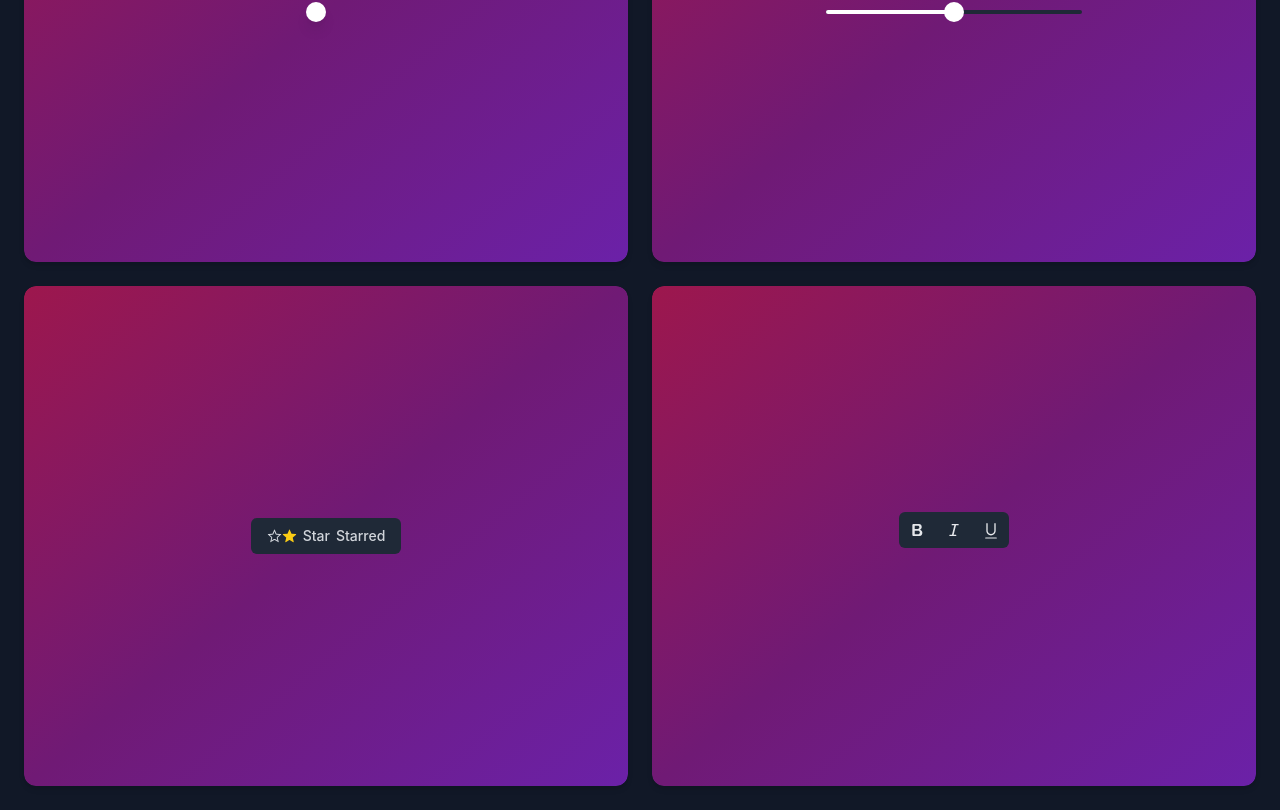
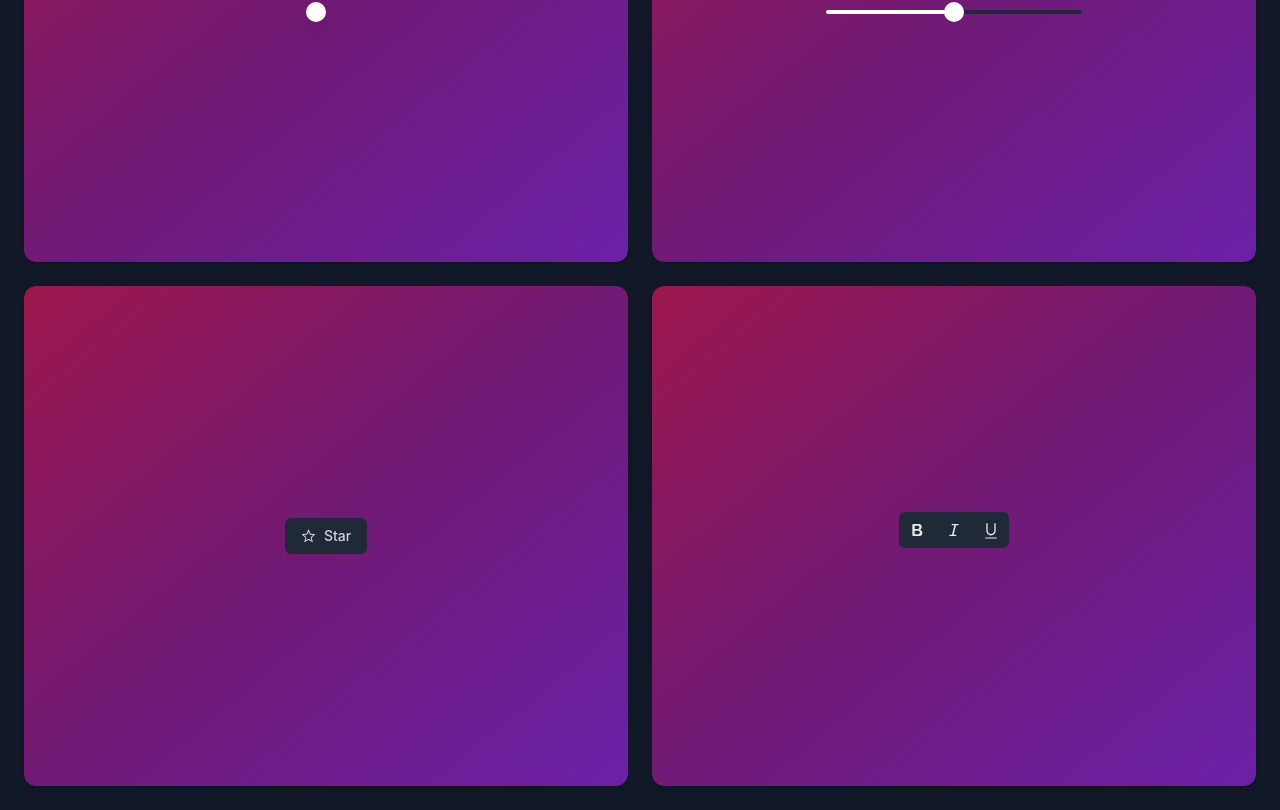
Before and after one commit to ecklf/tailwindcss-radix, a Next.js app in the folder demo/: page / in a window 1280 px wide. Shown: the part 904-1714 px from the top of the page. Built offline with nearby package versions, Linux system fonts and the light colour scheme; a web font is replaced by a local one; what tailwindcss-radix would draw is missing.

Commit message:
feat(demo): use hooks for toggle state

```diff
--- a/demo/components/Toggle.tsx
+++ b/demo/components/Toggle.tsx
@@ -1,27 +1,26 @@
 import { StarFilledIcon, StarIcon } from "@radix-ui/react-icons";
 import * as TogglePrimitive from "@radix-ui/react-toggle";
 import cx from "classnames";
-import React from "react";
+import React, { useState } from "react";
 
 interface Props {}
 
 const Toggle = (props: Props) => {
+  const [starred, setStarred] = useState(false);
+
   return (
     <TogglePrimitive.Root
+      defaultPressed={starred}
+      onPressedChange={setStarred}
       className={cx(
-        "group",
         "radix-state-on:bg-gray-900",
         "radix-state-off:bg-gray-200 dark:radix-state-off:bg-gray-800",
         "relative inline-flex justify-center items-center px-4 py-2 text-sm font-medium text-gray-300 bg-gray-800 rounded-md select-none",
         "focus:outline-none focus-visible:ring focus-visible:ring-purple-500 focus-visible:ring-opacity-75"
       )}
     >
-      <StarIcon className="group-radix-state-on:hidden" />
-      <StarFilledIcon className="text-yellow-400 group-radix-state-off:hidden" />
-      <span className="ml-1.5 leading-5 group-radix-state-on:hidden">Star</span>
-      <span className="ml-1.5 leading-5 group-radix-state-off:hidden">
-        Starred
-      </span>
+      {starred ? <StarFilledIcon className="text-yellow-400" /> : <StarIcon />}
+      <span className="ml-2 leading-5">{starred ? "Starred" : "Star"}</span>
     </TogglePrimitive.Root>
   );
 };
```
